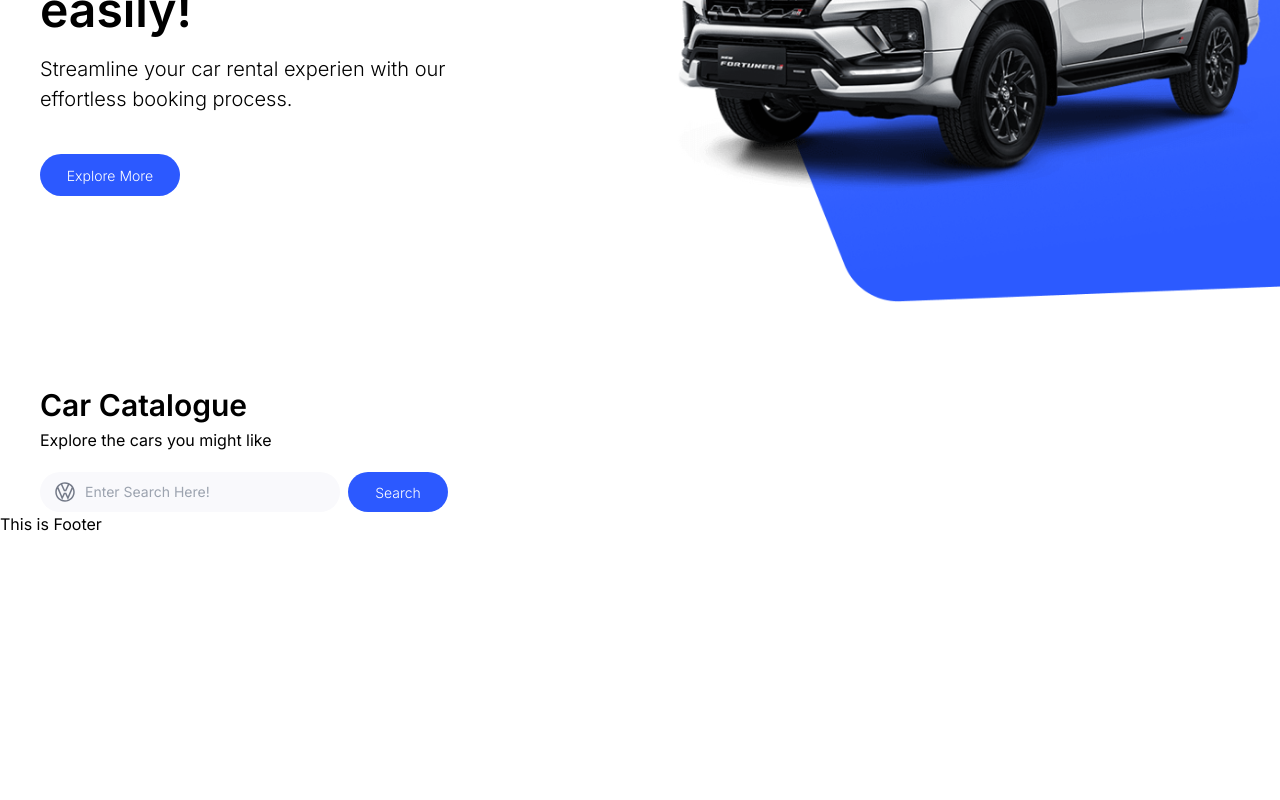
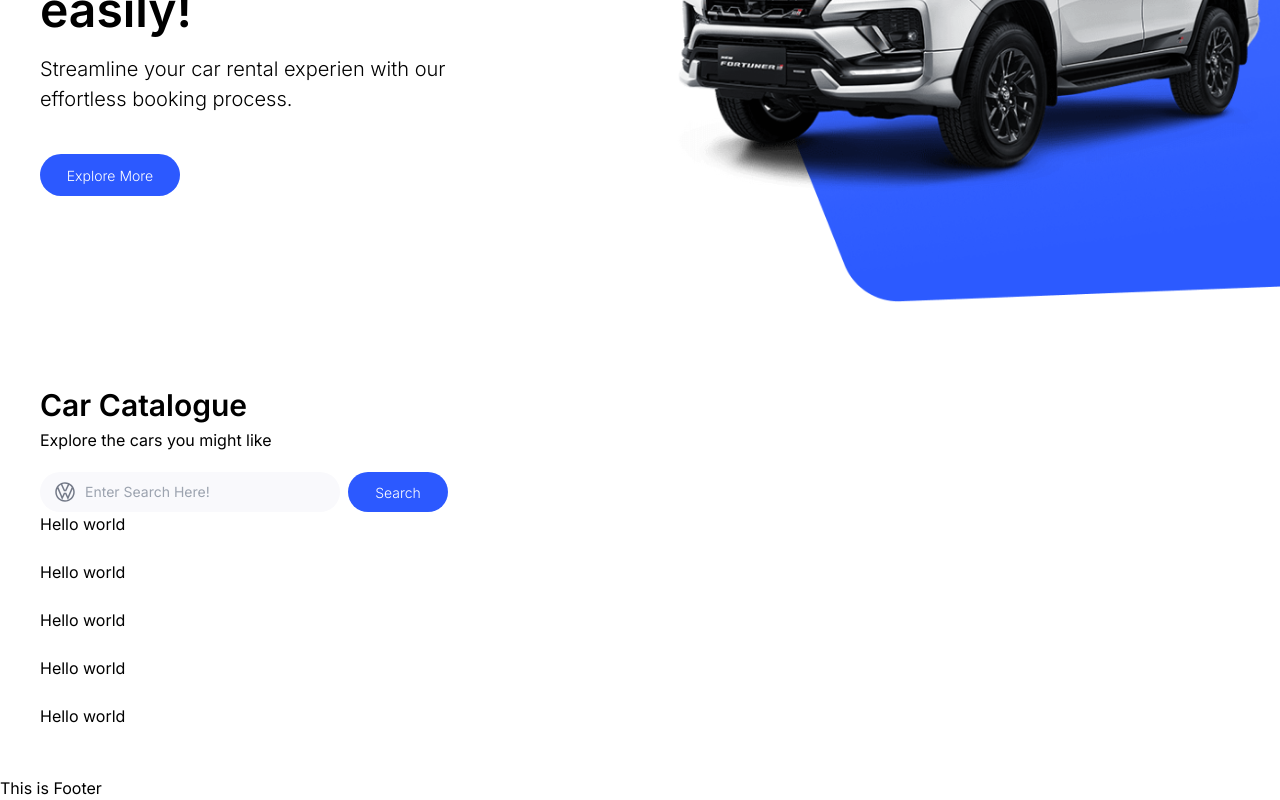
Before and after one commit to tienkim9920/showcase-nextjs, a Next.js app: page / in a window 1280 px wide. Shown: the part 337-1137 px from the top of the page. Before the commit the page ends 873 px from the top, so only its background shows below. Built offline with nearby package versions, Linux system fonts and the light colour scheme.

Commit message:
Save Code

```diff
--- a/app/page.tsx
+++ b/app/page.tsx
@@ -1,16 +1,17 @@
 'use client';
 import { Button, TextField } from "@/components";
 import { IcCarLogo } from "@/public/icons/IcCarLogo";
+import CardItems from "@/views/homepage/CardItems";
 
 export default function Home() {
   return (
     <>
-      <div className="overflow-hidden">
+      <div className="overflow-hidden none">
         <div className="relative w-full h-full" style={{ zIndex: -1, left: '55%', bottom: '5rem' }}>
           <img src="/images/hero-bg.png" style={{ height: '45rem' }} />
         </div>
       </div>
-      <div className="section-banner absolute top-0 left-10 sm:h-60 md:h-4/6 flex">
+      <div className="absolute top-0 left-10 h-4/6 flex">
         <div className="flex-1 flex items-end">
           <div>
             <h1 className="title-homepage w-4/6">Find, book or rent a car, quickly and easily!</h1>
@@ -39,6 +40,7 @@ export default function Home() {
           />
           <Button width="100px" height="40px" color="accent">Search</Button>
         </div>
+        <CardItems />
       </div>
     </>
   )
--- a/styles/app.css
+++ /dev/null
@@ -1,3 +0,0 @@
-.wrapper-body {
-
-}
--- a/tailwind.config.js
+++ b/tailwind.config.js
@@ -6,7 +6,12 @@ module.exports = {
     "./components/**/*.{js,ts,jsx,tsx}"
   ],
   theme: {
-    extend: {},
+    screens: {
+      sm: '480px',
+      md: '768px',
+      lg: '976px',
+      xl: '1440px',
+    },
   },
   plugins: [],
 }
--- /dev/null
+++ b/views/homepage/CardItems.tsx
@@ -0,0 +1,13 @@
+const CardItems = () => {
+  return (
+    <div className="flex flex-wrap flex-row gap-6 mb-12">
+      <div className="w-4/6">Hello world</div>
+      <div className="w-4/6">Hello world</div>
+      <div className="w-4/6">Hello world</div>
+      <div className="w-4/6">Hello world</div>
+      <div className="w-4/6">Hello world</div>
+    </div>
+  )
+};
+
+export default CardItems;
```
